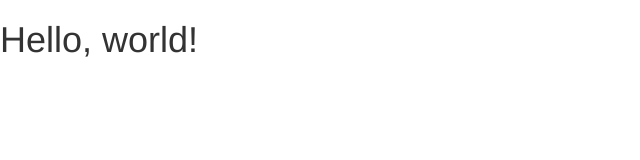
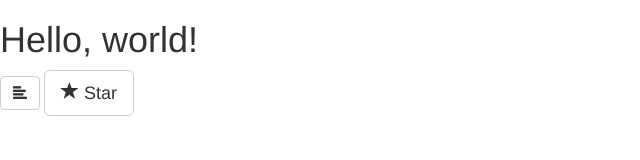
Before and after one commit to Diplodocee/bootstrapdoodle, a plain HTML site: page index.html in a window 1280 px wide. Shown: the full height of the page, 0-640 px from the left. Drawn offline with nearby package versions, Linux system fonts and the light colour scheme.

Commit message:
Update index.html

```diff
--- a/index.html
+++ b/index.html
@@ -19,6 +19,13 @@
   </head>
   <body>
     <h1>Hello, world!</h1>
+    <button type="button" class="btn btn-default" aria-label="Left Align">
+       <span class="glyphicon glyphicon-align-left" aria-hidden="true"></span>
+    </button>
+
+    <button type="button" class="btn btn-default btn-lg">
+       <span class="glyphicon glyphicon-star" aria-hidden="true"></span> Star
+    </button>
 
     <!-- jQuery (necessary for Bootstrap's JavaScript plugins) -->
     <script src="https://ajax.googleapis.com/ajax/libs/jquery/1.11.3/jquery.min.js"></script>
```
